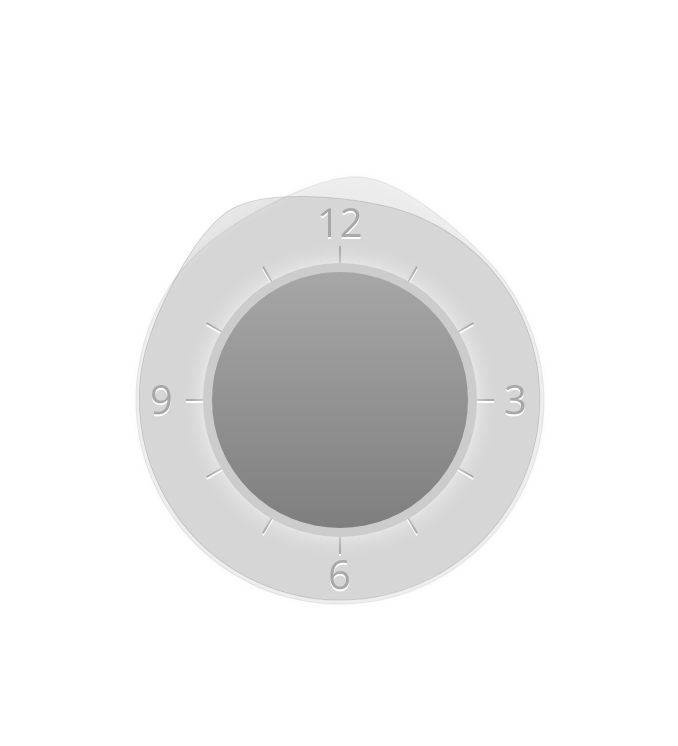
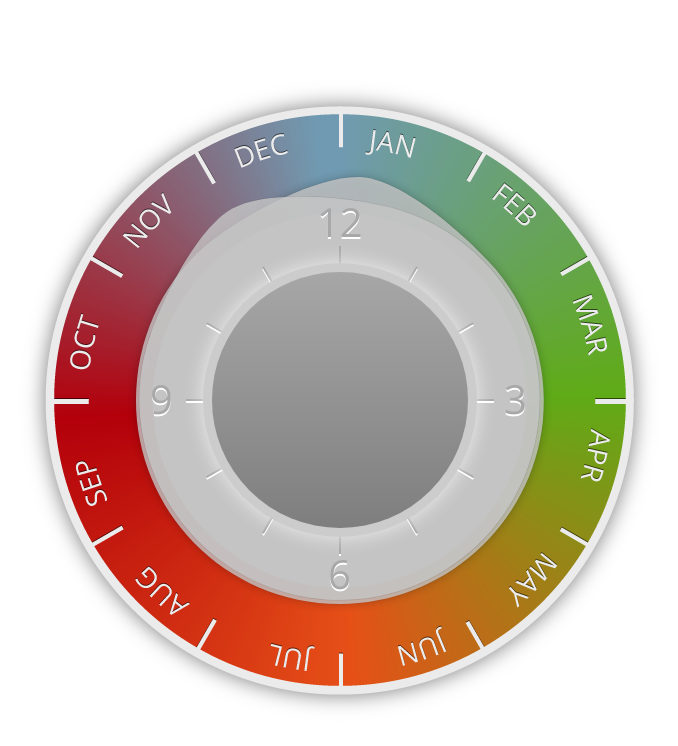
Before and after one commit to paperli/newpaper, a plain HTML site: page index.html in a window 1280 px wide. Shown: the whole page, without its empty margins (300-978 px from the left). Drawn offline with nearby package versions, Linux system fonts and the light colour scheme.

Commit message:
Added seasons background.

```diff
--- a/index.html
+++ b/index.html
@@ -65,7 +65,6 @@
 		}
 
 		function draw(){
-
 			now = new Date();
 			hour = now.getHours()%12;
 			minute = now.getMinutes();
@@ -75,6 +74,10 @@
 
 			canvas.width = canvas.width;
 
+			//--- draw seasons background ---
+			var img = document.getElementById("seasons");
+			ctx.drawImage(img,0,0);
+
 			//---- draw minute ring ----
 			ctx.save();
 			ctx.translate(canvas.width/2,canvas.height/2);
@@ -83,7 +86,7 @@
 			ctx.translate(-canvas.width/2,-canvas.height/2);
 			ctx.lineWidth=1;
 			ctx.strokeStyle="rgba(80,80,80,0.1)";
-			ctx.fillStyle="rgba(128,128,128,0.1)";
+			ctx.fillStyle="rgba(198,198,198,0.8)";
 			ctx.shadowColor = "rgba(0,0,0,0.3)";
 			ctx.shadowBlur = 10;
 			ctx.shadowOffsetY = 0;
@@ -130,7 +133,7 @@
 			init = false;
 			ctx.lineWidth=1;
 			ctx.strokeStyle="rgba(80,80,80,0.2)";
-			ctx.fillStyle="rgba(128,128,128,0.2)";
+			ctx.fillStyle="rgba(198,198,198,0.8)";
 			ctx.shadowColor = "rgba(0,0,0,0.3)";
 			ctx.shadowBlur = 0;
 			ctx.shadowOffsetY = 0;
@@ -252,5 +255,8 @@
 	<div id="main">
 		<canvas width="800" height="800" id="myCanvas">!!Your Browser Sucks!!</canvas>
 	</div>
+	<div id="resource" style="display:none;">
+		<img id="seasons" src="images/circle_seasons.png">
+	</div>
 </body>
 </html>
```
Also changed, not shown: images/circle_seasons.png (added).
